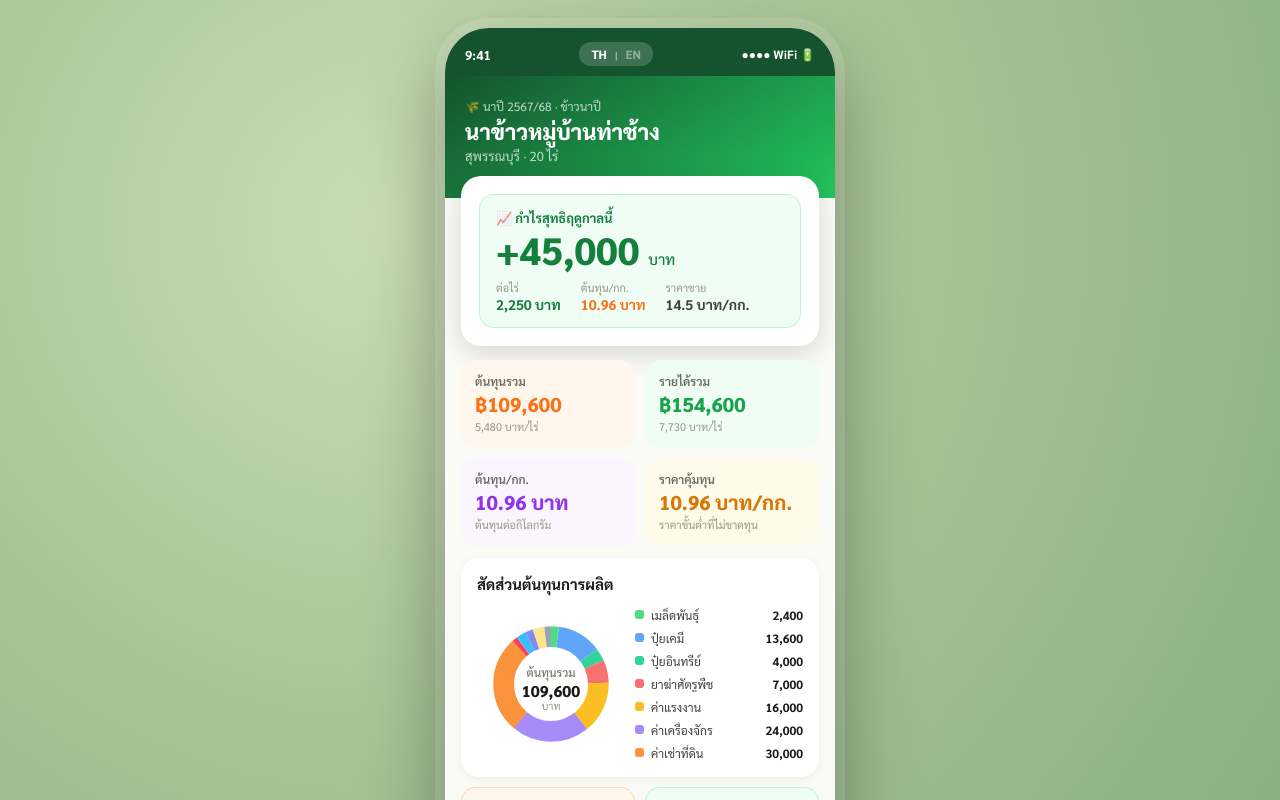
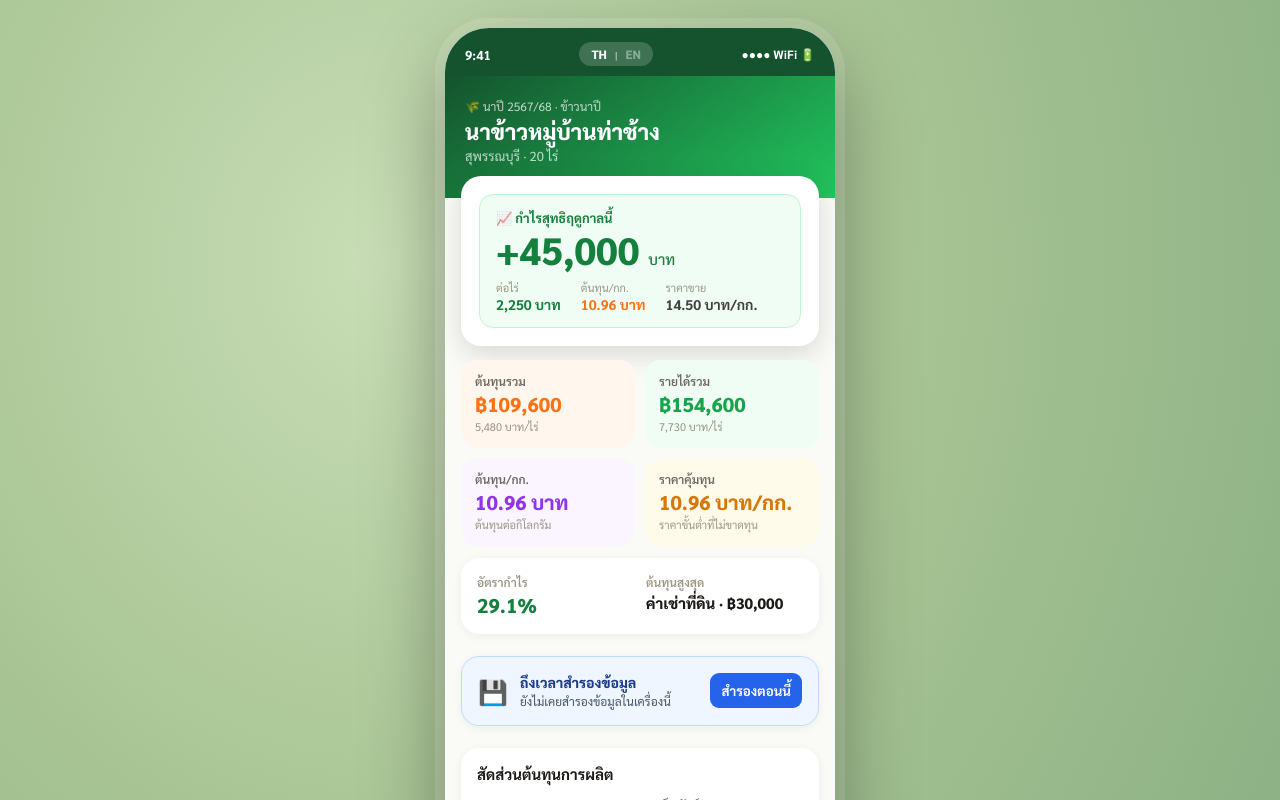
Before and after one commit to Ton-Munoi99/Farmer-Cost-Application, a React (Vite) app: page / in a window 1280 px wide. Shown: the top 800 px of the page. Built offline with nearby package versions, Linux system fonts and the light colour scheme.

Commit message:
Add multi-season workflow and backup reminders

```diff
--- a/RiceCostApp.jsx
+++ b/RiceCostApp.jsx
@@ -86,6 +86,9 @@ const SEED_STATE = {
   costEntries: INIT_ENTRIES,
   revenue: INIT_REVENUE,
   history: INIT_HISTORY,
+  archivedSeasons: [],
+  activeSeasonId: 'current-season',
+  lastBackupAt: null,
   tweaks: TWEAK_DEFAULTS,
 };
 
@@ -122,6 +125,9 @@ function loadPersistedState() {
       costEntries: Array.isArray(parsed?.costEntries) ? parsed.costEntries : INIT_ENTRIES,
       revenue: normalizeRevenue(parsed?.revenue),
       history: Array.isArray(parsed?.history) ? parsed.history : INIT_HISTORY,
+      archivedSeasons: Array.isArray(parsed?.archivedSeasons) ? parsed.archivedSeasons : [],
+      activeSeasonId: parsed?.activeSeasonId || 'current-season',
+      lastBackupAt: parsed?.lastBackupAt || null,
       tweaks: parsed?.tweaks || TWEAK_DEFAULTS,
     };
   } catch (err) {
@@ -141,6 +147,7 @@ function savePersistedState(state) {
 // ─── Calculation engine ────────────────────────────────────────────────────
 function calcTotals(farm, entries, revenue) {
   const area = farm.area || 1;
+  const yieldPerRai = farm.expectedYield || revenue.yieldPerRai || 0;
   const totalCost = entries.reduce((s,e) => s + (e.amount||0), 0);
   const costPerRai = totalCost / area;
   const revenueEntries = Array.isArray(revenue.entries) ? revenue.entries : [];
@@ -150,12 +157,39 @@ function calcTotals(farm, entries, revenue) {
   const totalRevenue = riceRev + strawRev + otherRev;
   const profit = totalRevenue - totalCost;
   const profitPerRai = profit / area;
-  const costPerKg = revenue.yieldPerRai > 0 ? costPerRai / revenue.yieldPerRai : 0;
-  const chartData = COST_CATS.map(c => ({
+  const costPerKg = yieldPerRai > 0 ? costPerRai / yieldPerRai : 0;
+  const chartData = [...COST_CATS, ...ADV_CATS].map(c => ({
     key: c.key, color: c.color,
     value: entries.filter(e=>e.category===c.key).reduce((s,e)=>s+(e.amount||0),0),
   })).filter(d=>d.value>0);
-  return { totalCost, costPerRai, riceRev, strawRev, totalRevenue, profit, profitPerRai, costPerKg, breakeven:costPerKg, chartData };
+  const topCost = chartData.reduce((top, item) => !top || item.value > top.value ? item : top, null);
+  const profitMargin = totalRevenue > 0 ? (profit / totalRevenue) * 100 : null;
+  const averageRicePrice = yieldPerRai > 0 && riceRev > 0 ? riceRev / (area * yieldPerRai) : 0;
+  return { totalCost, costPerRai, riceRev, strawRev, totalRevenue, profit, profitPerRai, profitMargin, costPerKg, breakeven:costPerKg, averageRicePrice, topCost, chartData };
+}
+
+function seasonSnapshot(id, farm, costEntries, revenue) {
+  return {
+    id,
+    farm: { ...farm },
+    costEntries: costEntries.map(entry => ({ ...entry })),
+    revenue: { ...normalizeRevenue(revenue), entries:(revenue.entries || []).map(entry => ({ ...entry })) },
+    updatedAt: new Date().toISOString(),
+  };
+}
+
+function historyRecord(id, farm, totals, lang) {
+  return {
+    id:`history-${id}`,
+    seasonId:id,
+    name:farm.seasonLabel || farm.name || (lang==='en' ? 'Current Season' : 'ฤดูกาลปัจจุบัน'),
+    area:farm.area || 1,
+    profit:totals.profit,
+    profitPerRai:totals.profitPerRai,
+    totalCost:totals.totalCost,
+    totalRevenue:totals.totalRevenue,
+    date:new Date().toLocaleDateString(lang==='en'?'en-GB':'th-TH'),
+  };
 }
 
 const todayISO = () => {
@@ -329,10 +363,10 @@ function BottomNav({ screen, setScreen, theme, lang }) {
 // ═══════════════════════════════════════════════════════
 // SCREEN: DASHBOARD
 // ═══════════════════════════════════════════════════════
-function DashboardScreen({ farm, totals, setScreen, theme, lang }) {
+function DashboardScreen({ farm, totals, setScreen, lastBackupAt, onExportBackup, theme, lang }) {
   const T = STRINGS[lang] || STRINGS.th;
   const t = k => T[k] || k;
-  const { totalCost, totalRevenue, profit, profitPerRai, costPerKg, breakeven, chartData } = totals;
+  const { totalCost, totalRevenue, profit, profitPerRai, profitMargin, costPerKg, breakeven, averageRicePrice, topCost, chartData } = totals;
   const isP = profit>=0;
   const pColor = isP?'#15803D':'#DC2626';
   const pBg    = isP?'#F0FDF4':'#FEF2F2';
@@ -361,7 +395,7 @@ function DashboardScreen({ farm, totals, setScreen, theme, lang }) {
               {[
                 { l:t('dash_per_rai'),      v:`${fmt(profitPerRai)} ${t('unit_baht')}`, c:pColor },
                 { l:t('dash_cost_per_kg'),  v:`${costPerKg.toFixed(2)} ${t('unit_baht')}`, c:'#F97316' },
-                { l:t('dash_sell_price'),   v:`${INIT_REVENUE.price} ${t('unit_baht_kg')}`, c:'#44403C' },
+                { l:t('dash_sell_price'),   v:averageRicePrice ? `${averageRicePrice.toFixed(2)} ${t('unit_baht_kg')}` : t('dash_no_data'), c:'#44403C' },
               ].map((x,i)=>(
                 <div key={i}><div style={{fontSize:11,color:'#9B9585'}}>{x.l}</div><div style={{fontSize:14,fontWeight:700,color:x.c}}>{x.v}</div></div>
               ))}
@@ -377,6 +411,32 @@ function DashboardScreen({ farm, totals, setScreen, theme, lang }) {
         <StatCard label={t('dash_cost_kg')}      value={`${costPerKg.toFixed(2)} ${t('unit_baht')}`} sub={t('dash_cost_kg_sub')}  color="#9333EA" bg="#FAF5FF"/>
         <StatCard label={t('dash_breakeven')}    value={`${breakeven.toFixed(2)} ${t('unit_baht_kg')}`} sub={t('dash_breakeven_sub')} color="#D97706" bg="#FFFBEB"/>
       </div>
+
+      <div style={{ padding:'12px 16px 0' }}>
+        <Card style={{ display:'grid', gridTemplateColumns:'1fr 1fr', gap:12 }}>
+          <div>
+            <div style={{ fontSize:12,color:'#9B9585',fontWeight:600 }}>{t('dash_margin')}</div>
+            <div style={{ fontSize:20,fontWeight:800,color:profitMargin===null?'#9B9585':profitMargin>=0?'#15803D':'#DC2626',marginTop:2 }}>{profitMargin===null ? t('dash_no_data') : `${profitMargin.toFixed(1)}%`}</div>
+          </div>
+          <div>
+            <div style={{ fontSize:12,color:'#9B9585',fontWeight:600 }}>{t('dash_top_cost')}</div>
+            <div style={{ fontSize:15,fontWeight:800,color:'#1C1917',marginTop:3 }}>{topCost ? `${t('cat_'+topCost.key)} · ฿${fmt(topCost.value)}` : t('dash_no_data')}</div>
+          </div>
+        </Card>
+      </div>
+
+      {(!lastBackupAt || Date.now() - new Date(lastBackupAt).getTime() >= 30*24*60*60*1000) && (
+        <div style={{ padding:'12px 16px 0' }}>
+          <Card style={{ background:'#EFF6FF',border:'1.5px solid #BFDBFE',display:'flex',alignItems:'center',gap:12 }}>
+            <div style={{ fontSize:24 }}>💾</div>
+            <div style={{ flex:1,minWidth:0 }}>
+              <div style={{ fontSize:14,fontWeight:800,color:'#1E3A8A' }}>{t('backup_reminder_title')}</div>
+              <div style={{ fontSize:12,color:'#475569',marginTop:2 }}>{lastBackupAt ? t('backup_reminder_due') : t('backup_never')}</div>
+            </div>
+            <button onClick={onExportBackup} style={{ border:'none',borderRadius:9,background:'#2563EB',color:'white',fontFamily:'Sarabun,sans-serif',fontWeight:700,padding:'9px 11px',cursor:'pointer',flexShrink:0 }}>{t('backup_now')}</button>
+          </Card>
+        </div>
+      )}
 
       {/* Donut chart */}
       <div style={{ padding:'12px 16px 0' }}>
@@ -762,7 +822,7 @@ function RevenueScreen({ revenue, setRevenue, farm, setScreen, theme, lang }) {
 // ═══════════════════════════════════════════════════════
 // SCREEN: SUMMARY
 // ═══════════════════════════════════════════════════════
-function SummaryScreen({ farm, costEntries, revenueEntries, totals, setHistory, setScreen, onStartNewSeason, onExportBackup, onImportBackup, theme, lang }) {
+function SummaryScreen({ farm, costEntries, revenueEntries, totals, onSaveSeason, setScreen, onStartNewSeason, onExportBackup, onImportBackup, lastBackupAt, theme, lang }) {
   const T = STRINGS[lang] || STRINGS.th;
   const t = k => T[k] || k;
   const { totalCost,costPerRai,totalRevenue,profit,profitPerRai,costPerKg,breakeven,riceRev,strawRev } = totals;
@@ -777,8 +837,7 @@ function SummaryScreen({ farm, costEntries, revenueEntries, totals, setHistory,
     : `${t('sum_msg_loss')} ${breakeven.toFixed(2)} ${t('sum_msg_loss2')}`;
 
   const handleSave = () => {
-    const name = lang==='en' ? `Wet Season ${new Date().getFullYear()}` : `นาปี ${new Date().getFullYear()+543}`;
-    setHistory(p=>[{id:Date.now(),name,area,profit,profitPerRai,totalCost,totalRevenue,date:new Date().toLocaleDateString(lang==='en'?'en-GB':'th-TH')},...p]);
+    onSaveSeason();
     setSaved(true);
   };
   const exportSummary = () => {
@@ -858,7 +917,7 @@ function SummaryScreen({ farm, costEntries, revenueEntries, totals, setHistory,
       <div style={{ padding:'0 16px 28px', display:'flex', flexDirection:'column', gap:10 }}>
         <Btn onClick={()=>setScreen('reports')} variant="secondary">{t('open_reports')}</Btn>
         <Btn onClick={exportSummary} variant="secondary">{t('export_summary')}</Btn>
-        <Btn onClick={onExportBackup} variant="secondary">{t('backup_data')}</Btn>
+        <Btn onClick={onExportBackup} variant="secondary">{t('backup_data')}{lastBackupAt ? ` · ${new Date(lastBackupAt).toLocaleDateString(lang==='en'?'en-GB':'th-TH')}` : ''}</Btn>
         <Btn onClick={()=>importInputRef.current?.click()} variant="secondary">{t('import_data')}</Btn>
         <input
           ref={importInputRef}
@@ -885,7 +944,7 @@ function SummaryScreen({ farm, costEntries, revenueEntries, totals, setHistory,
 // ═══════════════════════════════════════════════════════
 // SCREEN: HISTORY
 // ═══════════════════════════════════════════════════════
-function HistoryScreen({ history, theme, lang }) {
+function HistoryScreen({ history, archivedSeasons, activeSeasonId, onOpenSeason, theme, lang }) {
   const T = STRINGS[lang] || STRINGS.th;
   const t = k => T[k] || k;
   const best = history.length ? history.reduce((b,h)=>h.profitPerRai>b.profitPerRai?h:b,history[0]) : null;
@@ -907,6 +966,7 @@ function HistoryScreen({ history, theme, lang }) {
         <div style={{ fontSize:12,color:'#9B9585',fontWeight:700,marginBottom:8,letterSpacing:0.5 }}>{t('hist_all')}</div>
         {history.map(h=>{
           const isP=h.profitPerRai>=0;
+          const canOpen = h.seasonId && h.seasonId !== activeSeasonId && archivedSeasons.some(season=>season.id===h.seasonId);
           return (
             <Card key={h.id} style={{ marginBottom:8 }}>
               <div style={{ display:'flex',alignItems:'flex-start',justifyContent:'space-between',gap:8 }}>
@@ -916,6 +976,7 @@ function HistoryScreen({ history, theme, lang }) {
                   <div style={{ marginTop:8,height:5,borderRadius:3,background:'#F0F0EA',overflow:'hidden' }}>
                     <div style={{ height:'100%',width:`${(Math.abs(h.profitPerRai)/maxAbs)*100}%`,background:isP?'#22C55E':'#EF4444',borderRadius:3 }}/>
                   </div>
+                  {canOpen && <button onClick={()=>onOpenSeason(h.seasonId)} style={{ marginTop:10,border:'1.5px solid #BBF7D0',borderRadius:9,background:'#F0FDF4',color:'#15803D',fontFamily:'Sarabun,sans-serif',fontSize:12,fontWeight:700,padding:'7px 10px',cursor:'pointer' }}>{t('hist_open')}</button>}
                 </div>
                 <div style={{ textAlign:'right',flexShrink:0 }}>
                   <div style={{ fontSize:17,fontWeight:800,color:isP?'#16A34A':'#DC2626' }}>{isP?'+':''}{fmt(h.profitPerRai)}</div>
@@ -1084,6 +1145,9 @@ export default function App() {
   const [costEntries, setCostEntries] = useState(initialState.costEntries);
   const [revenue, setRevenue]         = useState(initialState.revenue);
   const [history, setHistory]         = useState(initialState.history);
+  const [archivedSeasons, setArchivedSeasons] = useState(initialState.archivedSeasons);
+  const [activeSeasonId, setActiveSeasonId] = useState(initialState.activeSeasonId);
+  const [lastBackupAt, setLastBackupAt] = useState(initialState.lastBackupAt);
   const [tweaks, setTweaks]           = useState(initialState.tweaks);
   const [showTweaks, setShowTweaks]   = useState(false);
   const [installPrompt, setInstallPrompt] = useState(null);
@@ -1096,8 +1160,8 @@ export default function App() {
   const totals = useMemo(()=>calcTotals(farm,costEntries,revenue),[farm,costEntries,revenue]);
 
   useEffect(()=>{
-    savePersistedState({ farm, costEntries, revenue, history, tweaks });
-  },[farm,costEntries,revenue,history,tweaks]);
+    savePersistedState({ farm, costEntries, revenue, history, archivedSeasons, activeSeasonId, lastBackupAt, tweaks });
+  },[farm,costEntries,revenue,history,archivedSeasons,activeSeasonId,lastBackupAt,tweaks]);
 
   useEffect(()=>{
     const handler = e=>{
@@ -1148,6 +1212,9 @@ export default function App() {
       costEntries,
       revenue,
       history,
+      archivedSeasons,
+      activeSeasonId,
+      lastBackupAt:new Date().toISOString(),
       tweaks,
     };
     const blob = new Blob([JSON.stringify(backup, null, 2)], { type:'application/json;charset=utf-8' });
@@ -1159,6 +1226,7 @@ export default function App() {
     a.click();
     a.remove();
     URL.revokeObjectURL(url);
+    setLastBackupAt(backup.lastBackupAt);
   };
   const importBackup = file => {
     const reader = new FileReader();
@@ -1169,6 +1237,9 @@ export default function App() {
         setCostEntries(Array.isArray(parsed.costEntries) ? parsed.costEntries : INIT_ENTRIES);
         setRevenue(normalizeRevenue(parsed.revenue));
         setHistory(Array.isArray(parsed.history) ? parsed.history : INIT_HISTORY);
+        setArchivedSeasons(Array.isArray(parsed.archivedSeasons) ? parsed.archivedSeasons : []);
+        setActiveSeasonId(parsed.activeSeasonId || 'current-season');
+        setLastBackupAt(parsed.lastBackupAt || null);
         setTweaks(parsed.tweaks || TWEAK_DEFAULTS);
         setScreen('dashboard');
       } catch (err) {
@@ -1177,36 +1248,49 @@ export default function App() {
     };
     reader.readAsText(file);
   };
+  const saveCurrentSeason = () => {
+    const record = historyRecord(activeSeasonId, farm, totals, lang);
+    setHistory(previous => [record, ...previous.filter(item=>item.seasonId!==activeSeasonId)]);
+  };
   const startNewSeason = () => {
     const ok = window.confirm(lang==='en'
       ? 'Start a new season? Current summary will be saved to history, then cost and revenue entries will be cleared.'
       : 'เริ่มฤดูกาลใหม่หรือไม่? ระบบจะบันทึกสรุปรอบนี้ไว้ในประวัติ แล้วล้างรายการต้นทุนและรายได้');
     if (!ok) return;
-    const seasonName = farm.seasonLabel || farm.name || (lang==='en' ? 'Current Season' : 'ฤดูกาลปัจจุบัน');
-    setHistory(p=>[{
-      id:Date.now(),
-      name:seasonName,
-      area:farm.area || 1,
-      profit:totals.profit,
-      profitPerRai:totals.profitPerRai,
-      totalCost:totals.totalCost,
-      totalRevenue:totals.totalRevenue,
-      date:new Date().toLocaleDateString(lang==='en'?'en-GB':'th-TH'),
-    },...p]);
+    const snapshot = seasonSnapshot(activeSeasonId, farm, costEntries, revenue);
+    setArchivedSeasons(previous=>[snapshot,...previous.filter(item=>item.id!==activeSeasonId)]);
+    saveCurrentSeason();
+    setActiveSeasonId(`season-${Date.now()}`);
     setCostEntries([]);
     setRevenue(p=>({...normalizeRevenue(p), entries:[]}));
     setFarm(p=>({...p, seasonLabel: lang==='en' ? `Season ${new Date().getFullYear()}` : `ฤดูกาลใหม่ ${new Date().getFullYear()+543}`}));
     setScreen('farm');
   };
+  const openSeason = seasonId => {
+    const selected = archivedSeasons.find(item=>item.id===seasonId);
+    if (!selected) return;
+    const ok = window.confirm(lang==='en'
+      ? `Open "${selected.farm.seasonLabel || selected.farm.name}"? Your current season will be kept and can be opened again.`
+      : `เปิด "${selected.farm.seasonLabel || selected.farm.name}" หรือไม่? ฤดูที่กำลังใช้อยู่จะถูกเก็บไว้และเปิดกลับมาได้`);
+    if (!ok) return;
+    const current = seasonSnapshot(activeSeasonId, farm, costEntries, revenue);
+    saveCurrentSeason();
+    setArchivedSeasons(previous=>[current,...previous.filter(item=>item.id!==seasonId && item.id!==activeSeasonId)]);
+    setActiveSeasonId(selected.id);
+    setFarm({ ...INIT_FARM, ...selected.farm });
+    setCostEntries(Array.isArray(selected.costEntries) ? selected.costEntries : []);
+    setRevenue(normalizeRevenue(selected.revenue));
+    setScreen('dashboard');
+  };
 
   const shared = { theme, lang };
   const SCREENS = {
-    dashboard: <DashboardScreen  farm={farm} totals={totals} setScreen={setScreen} {...shared}/>,
+    dashboard: <DashboardScreen  farm={farm} totals={totals} setScreen={setScreen} lastBackupAt={lastBackupAt} onExportBackup={exportBackup} {...shared}/>,
     farm:      <FarmInfoScreen   farm={farm} setFarm={setFarm} setScreen={setScreen} {...shared}/>,
     costs:     <CostInputScreen  costEntries={costEntries} setCostEntries={setCostEntries} farm={farm} setScreen={setScreen} {...shared}/>,
     revenue:   <RevenueScreen    revenue={revenue} setRevenue={setRevenue} farm={farm} setScreen={setScreen} {...shared}/>,
-    summary:   <SummaryScreen    farm={farm} costEntries={costEntries} revenueEntries={revenue.entries || []} totals={totals} setHistory={setHistory} setScreen={setScreen} onStartNewSeason={startNewSeason} onExportBackup={exportBackup} onImportBackup={importBackup} {...shared}/>,
-    history:   <HistoryScreen    history={history} {...shared}/>,
+    summary:   <SummaryScreen    farm={farm} costEntries={costEntries} revenueEntries={revenue.entries || []} totals={totals} onSaveSeason={saveCurrentSeason} setScreen={setScreen} onStartNewSeason={startNewSeason} onExportBackup={exportBackup} onImportBackup={importBackup} lastBackupAt={lastBackupAt} {...shared}/>,
+    history:   <HistoryScreen    history={history} archivedSeasons={archivedSeasons} activeSeasonId={activeSeasonId} onOpenSeason={openSeason} {...shared}/>,
     reports:   <ReportsScreen    costEntries={costEntries} revenueEntries={revenue.entries || []} totals={totals} {...shared}/>,
   };
 
--- a/translations.jsx
+++ b/translations.jsx
@@ -48,6 +48,9 @@ export const STRINGS = {
     dash_link_cost:'บันทึกต้นทุน', dash_link_rev:'บันทึกรายได้',
     dash_link_farm:'ข้อมูลแปลงนา', dash_link_pl:'ดูสรุป P&L',
     dash_rai_unit:'บาท/ไร่',
+    dash_margin:'อัตรากำไร', dash_top_cost:'ต้นทุนสูงสุด',
+    backup_reminder_title:'ถึงเวลาสำรองข้อมูล', backup_reminder_due:'สำรองครั้งล่าสุดเกิน 30 วันแล้ว',
+    backup_never:'ยังไม่เคยสำรองข้อมูลในเครื่องนี้', backup_now:'สำรองตอนนี้',
 
     // ── Farm ──
     farm_title:'🌾 ข้อมูลแปลงนา', farm_sub:'กรอกข้อมูลพื้นฐานของแปลงนา',
@@ -135,7 +138,7 @@ export const STRINGS = {
     hist_seasons_suffix:'ฤดูกาล ที่บันทึกไว้',
     hist_best:'⭐ ฤดูกาลที่ดีที่สุด',
     hist_all:'ประวัติทั้งหมด', hist_chart_title:'กำไร/ไร่ เปรียบเทียบแต่ละฤดู',
-    hist_per_rai:'บาท/ไร่', hist_total_suffix:'บาท',
+    hist_per_rai:'บาท/ไร่', hist_total_suffix:'บาท', hist_open:'เปิดฤดูนี้',
 
     // ── Reports ──
     report_title:'📊 รายงานกราฟ',
@@ -187,6 +190,9 @@ export const STRINGS = {
     dash_link_cost:'Record Costs', dash_link_rev:'Record Revenue',
     dash_link_farm:'Farm Info', dash_link_pl:'View P&L',
     dash_rai_unit:'THB/rai',
+    dash_margin:'Profit margin', dash_top_cost:'Largest cost',
+    backup_reminder_title:'Time to back up', backup_reminder_due:'Your last backup was over 30 days ago',
+    backup_never:'No backup has been made on this device', backup_now:'Back up now',
 
     // ── Farm ──
     farm_title:'🌾 Farm Plot Info', farm_sub:'Enter basic information about your plot',
@@ -274,7 +280,7 @@ export const STRINGS = {
     hist_seasons_suffix:'season(s) recorded',
     hist_best:'⭐ Best Season',
     hist_all:'All Seasons', hist_chart_title:'Profit/rai by Season',
-    hist_per_rai:'THB/rai', hist_total_suffix:'THB',
+    hist_per_rai:'THB/rai', hist_total_suffix:'THB', hist_open:'Open this season',
 
     // ── Reports ──
     report_title:'📊 Charts & Reports',
```
Also changed, not shown: 1 other file (tests, documents, lock files or other folders).
